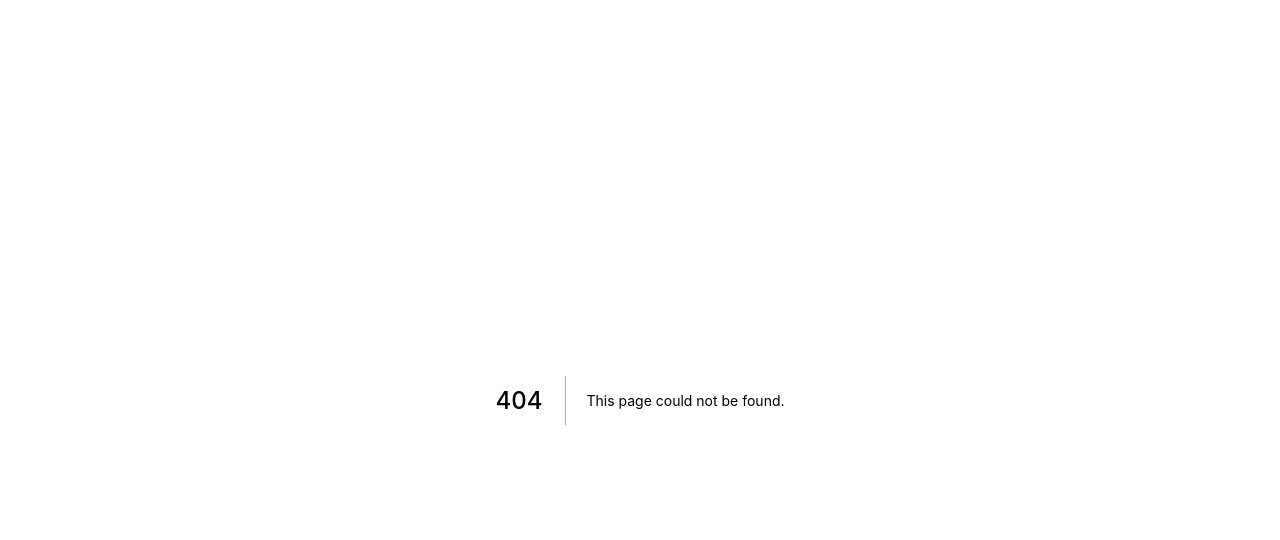
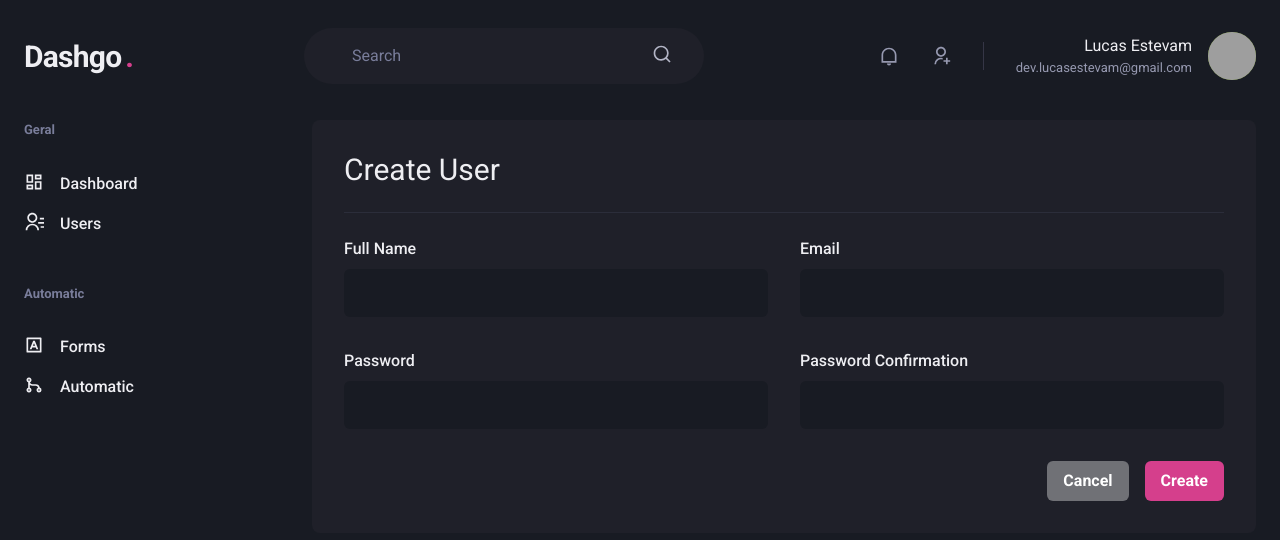
Before and after one commit to tl-lucasestevam/dash-go, a Next.js app: page /users/create in a window 1280 px wide. Before the commit this address had no page. Shown: the top 540 px of the page. Built offline with nearby package versions, Linux system fonts and the light colour scheme; grey boxes are pictures that could not be loaded.

Commit message:
:sparkles: Add create user page

```diff
--- a/src/components/Form/Input.tsx
+++ b/src/components/Form/Input.tsx
@@ -13,7 +13,7 @@
 const Input = ({ name, label, ...rest }: InputProps) => {
   return (
     <FormControl>
-      {!!label && <FormLabel htmlFor={name}>Email</FormLabel>}
+      {!!label && <FormLabel htmlFor={name}>{label}</FormLabel>}
       <ChakraInput
         name={name}
         id={name}
--- /dev/null
+++ b/src/pages/users/create.tsx
@@ -0,0 +1,52 @@
+import {
+  Box,
+  Button,
+  Divider,
+  Flex,
+  Heading,
+  HStack,
+  SimpleGrid,
+  VStack,
+} from "@chakra-ui/react";
+import { NextPage } from "next";
+import { Header, Input, Sidebar } from "../../components";
+
+const createUser: NextPage = () => {
+  return (
+    <Box>
+      <Header />
+      <Flex w="100%" my={6} maxWidth={1480} mx="auto" px={6}>
+        <Sidebar />
+
+        <Box flex="1" borderRadius={8} bg="gray.800" p={8}>
+          <Heading size="lg" fontWeight="normal">
+            Create User
+          </Heading>
+          <Divider my={6} borderColor="gray.700" />
+          <VStack spacing={8}>
+            <SimpleGrid minChildWidth={240} spacing={8} w="100%">
+              <Input name="name" label="Full Name" />
+              <Input name="email" type="email" label="Email" />
+            </SimpleGrid>
+            <SimpleGrid minChildWidth={240} spacing={8} w="100%">
+              <Input name="password" type="password" label="Password" />
+              <Input
+                name="passwordConfirmation"
+                type="password"
+                label="Password Confirmation"
+              />
+            </SimpleGrid>
+          </VStack>
+          <Flex mt={8} justify="flex-end">
+            <HStack spacing={4}>
+              <Button colorScheme="whiteAlpha">Cancel</Button>
+              <Button colorScheme="pink">Create</Button>
+            </HStack>
+          </Flex>
+        </Box>
+      </Flex>
+    </Box>
+  );
+};
+
+export default createUser;
```
